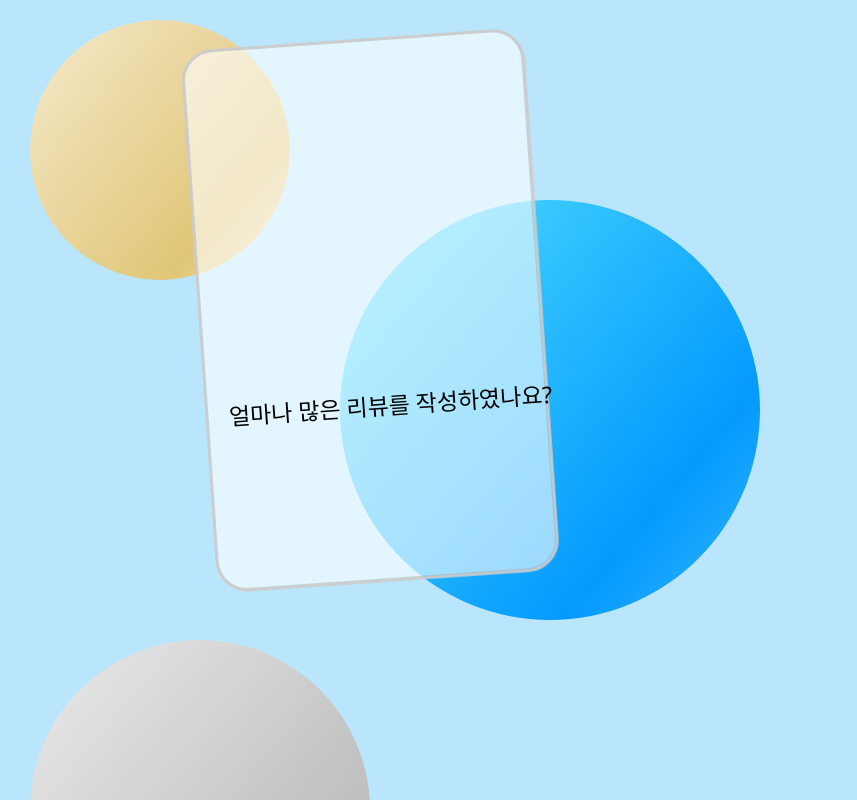
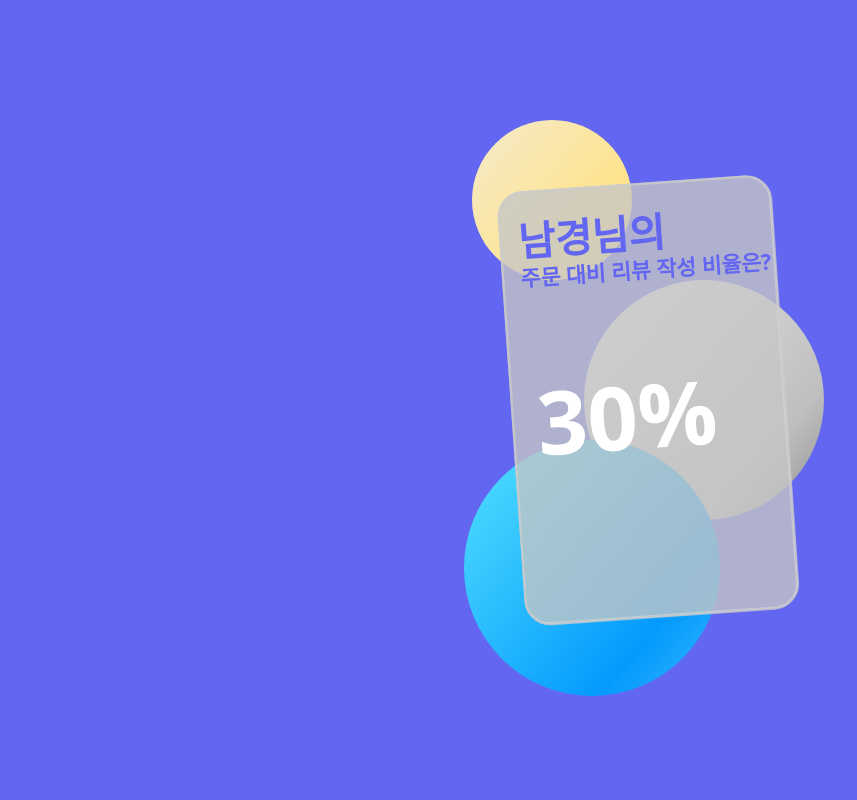
Before and after one commit to Sdh-Side-Project/FE-MaSheo-Report, a Next.js app: page /review in a window 1280 px wide. Shown: the whole page, without its empty margins (0-857 px from the left). Built offline with nearby package versions, Linux system fonts and the light colour scheme; grey boxes are pictures that could not be loaded.

Commit message:
:white_check_mark: Add: review 페이지 mouse 이벤트 추가, 세부 스타일 수정

```diff
--- /dev/null
+++ b/components/review/ReviewComponent.tsx
@@ -0,0 +1,164 @@
+import { gsap } from 'gsap'
+import { RefObject, useState, useEffect, useLayoutEffect, useRef } from 'react'
+
+const centerMain = () => {
+  gsap.set('.main', { x: '50%', xPercent: -50, y: '50%', yPercent: -50 })
+}
+
+const ReviewComponent = () => {
+  const [count, setCount] = useState(0)
+  const app = useRef() as RefObject<HTMLDivElement>
+  const tl = useRef<GSAPTimeline>()
+
+  // FIXME: 리렌더링 문제.. gsap으로 바꿔 적용해보기.
+  useEffect(() => {
+    const incrementCount = () => {
+      if (count === 30) return
+      setCount((prev) => prev + 1)
+    }
+
+    const timer = setTimeout(() => incrementCount(), 100)
+    return () => clearTimeout(timer)
+  }, [count])
+
+  useLayoutEffect(() => {
+    const ctx = gsap.context(() => {
+      tl.current = gsap
+        .timeline()
+        .set('.title', { x: 22, y: 20 })
+        .set('.score', { x: 30, y: 330 })
+        .add(centerMain, 0.2)
+        .from(
+          '.ball',
+          {
+            duration: 2,
+            transformOrigin: '50% 50%',
+            scale: 0,
+            opacity: 0,
+            ease: 'elastic',
+            stagger: 0.2,
+          },
+          0
+        )
+        .fromTo(
+          '.card',
+          {
+            x: 150,
+            y: 130,
+            transformOrigin: '50% 50%',
+            rotation: -4,
+            skewX: 10,
+            skewY: 4,
+            scale: 2,
+            opacity: 0,
+          },
+          {
+            duration: 1.3,
+            skewX: 0,
+            skewY: 0,
+            scale: 1,
+            opacity: 1,
+            ease: 'power4.inOut',
+          },
+          0.2
+        )
+    }, app)
+
+    return () => ctx.revert()
+  }, [])
+
+  window.onmousemove = (e) => {
+    let winPercent = { x: e.clientX / window.innerWidth, y: e.clientY / window.innerHeight },
+      distFromCenter = 1 - Math.abs(((e.clientX - window.innerWidth / 2) / window.innerWidth) * 2)
+
+    gsap
+      .timeline({ defaults: { duration: 0.5, overwrite: 'auto' } })
+      .to('.card', { rotation: -7 + 9 * winPercent.x }, 0)
+      .to('.fillLight', { opacity: distFromCenter }, 0)
+      .to('.bg', { x: 100 - 200 * winPercent.x, y: 20 - 40 * winPercent.y }, 0)
+  }
+
+  return (
+    <div
+      ref={app}
+      className="w-full h-screen flex flex-col justify-center items-center overflow-hidden bg-indigo-500"
+    >
+      <svg width={400} height={650} viewBox="60 150 500 500">
+        <linearGradient id="grad2" x1="0%" y1="0%" x2="100%" y2="85%">
+          <stop offset="0%" stopColor="#f5eacc" />
+          <stop offset="80%" stopColor="#ffe386" />
+          <stop offset="110%" stopColor="#ebd8a0" />
+        </linearGradient>
+        <linearGradient id="grad3" x1="0%" y1="0%" x2="100%" y2="85%">
+          <stop offset="0%" stopColor="#54e2fe" />
+          <stop offset="80%" stopColor="#049afd" />
+          <stop offset="110%" stopColor="#2aaffc" />
+        </linearGradient>
+        <linearGradient id="grad4" x1="0%" y1="0%" x2="100%" y2="85%">
+          <stop offset="0%" stopColor="#eaeaea" />
+          <stop offset="80%" stopColor="#bfbfbf" />
+          <stop offset="110%" stopColor="#9b9b9b" />
+        </linearGradient>
+
+        <pattern id="cardBg" x="0" y="0" width="100" height="100" patternUnits="userSpaceOnUse">
+          <image
+            opacity="0.5"
+            width="100"
+            height="100"
+            xlinkHref="https://assets.codepen.io/721952/whiteNoise2.png"
+          />
+          <image
+            className="fillLight"
+            opacity="0.5"
+            width="100"
+            height="100"
+            xlinkHref="https://assets.codepen.io/721952/whiteNoise.png"
+          />
+        </pattern>
+
+        <g className="main">
+          <circle className="ball bg" fill="url(#grad2)" cx={200} cy={150} r="100" />
+          <circle className="ball bg" fill="url(#grad4)" cx={390} cy={400} r="150" />
+          <circle className="ball bg" fill="url(#grad3)" cx={250} cy={610} r="160" />
+          <g className="card">
+            <rect
+              fill="#fff"
+              stroke="#ccc"
+              opacity={0.75}
+              strokeWidth="3"
+              width={341}
+              height={541}
+              rx={31}
+              ry={31}
+              fillOpacity={0.8}
+            />
+            <rect
+              fill="url(#cardBg)"
+              stroke="#ccc"
+              opacity={0.75}
+              strokeWidth="3"
+              width={340}
+              height={540}
+              rx={30}
+              ry={30}
+              fillOpacity={0.8}
+            />
+            <text x="0" y="0" className="title" fill="rgb(99 102 241)" fontWeight={600}>
+              <tspan x="0" dy="1.2em" fontSize="50">
+                남경님의
+              </tspan>
+              <tspan x="0" dy="1.4em" fontSize="27">
+                주문 대비 리뷰 작성 비율은?
+              </tspan>
+            </text>
+            <text className="score" fill="#fff" fontWeight={600}>
+              <tspan fontSize="110">{count}%</tspan>
+            </text>
+          </g>
+        </g>
+      </svg>
+    </div>
+  )
+}
+
+export default ReviewComponent
--- a/pages/review/index.tsx
+++ b/pages/review/index.tsx
@@ -1,116 +1,16 @@
-import { gsap } from 'gsap'
-import { useLayoutEffect, useEffect, useRef, useState } from 'react'
+import { useEffect, useState } from 'react'
+import ReviewComponent from '../../components/review/ReviewComponent'
 
 const Review = () => {
-  const tl = useRef(gsap.timeline({ paused: true }))
+  const [showReview, setShowReview] = useState(false)
 
   useEffect(() => {
-    gsap
-      .timeline()
-      .set('.title', { x: 22, y: 375 })
-      .add(centerMain, 0.2)
-      .from(
-        '.ball',
-        {
-          duration: 2,
-          transformOrigin: '50% 50%',
-          scale: 0,
-          opacity: 0,
-          ease: 'elastic',
-          stagger: 0.2,
-        },
-        0
-      )
-      .fromTo(
-        '.card',
-        {
-          x: 200,
-          y: 40,
-          transformOrigin: '50% 50%',
-          rotation: -4,
-          skewX: 10,
-          skewY: 4,
-          scale: 2,
-          opacity: 0,
-        },
-        {
-          duration: 1.3,
-          skewX: 0,
-          skewY: 0,
-          scale: 1,
-          opacity: 1,
-          ease: 'power4.inOut',
-        },
-        0.2
-      )
+    setShowReview(true)
   }, [])
 
-  const centerMain = () => {
-    gsap.set('.main', { x: '50%', xPercent: -50, y: '50%', yPercent: -50 })
-  }
+  if (!showReview) return null
 
-  useEffect(() => {
-    window.addEventListener('resize', centerMain)
-
-    return () => {
-      window.removeEventListener('resize', centerMain)
-    }
-  }, [])
-
-  return (
-    <>
-      <svg className="w-full h-screen bg-sky-200">
-        <linearGradient id="grad2" x1="0%" y1="0%" x2="100%" y2="85%">
-          <stop offset="0%" stopColor="#f5eacc" />
-          <stop offset="80%" stopColor="#e0c677" />
-          <stop offset="110%" stopColor="#ebd8a0" />
-        </linearGradient>
-        <linearGradient id="grad3" x1="0%" y1="0%" x2="100%" y2="85%">
-          <stop offset="0%" stopColor="#54e2fe" />
-          <stop offset="80%" stopColor="#049afd" />
-          <stop offset="110%" stopColor="#2aaffc" />
-        </linearGradient>
-        <linearGradient id="grad4" x1="0%" y1="0%" x2="100%" y2="85%">
-          <stop offset="0%" stopColor="#eaeaea" />
-          <stop offset="80%" stopColor="#bfbfbf" />
-          <stop offset="110%" stopColor="#9b9b9b" />
-        </linearGradient>
-
-        <g className="main">
-          <circle className="ball bg" fill="url(#grad2)" cx={160} cy={150} r="130" />
-          <circle className="ball bg" fill="url(#grad3)" cx={550} cy={410} r="210" />
-          <circle className="ball bg" fill="url(#grad4)" cx={200} cy={810} r="170" />
-          <g className="card">
-            <rect
-              fill="none"
-              stroke="#ccc"
-              opacity={0.75}
-              strokeWidth="3"
-              width={341}
-              height={541}
-              rx={31}
-              ry={31}
-              fillOpacity={0.8}
-            />
-            <rect
-              fill="#fff"
-              stroke="#ccc"
-              opacity={0.75}
-              strokeWidth="3"
-              width={340}
-              height={540}
-              rx={30}
-              ry={30}
-              fillOpacity={0.8}
-            />
-            <text className="title" fill="#fff33" fontSize="23">
-              얼마나 많은 리뷰를 작성하였나요?
-            </text>
-          </g>
-        </g>
-      </svg>
-    </>
-  )
+  return <ReviewComponent />
 }
 
 export default Review
```
